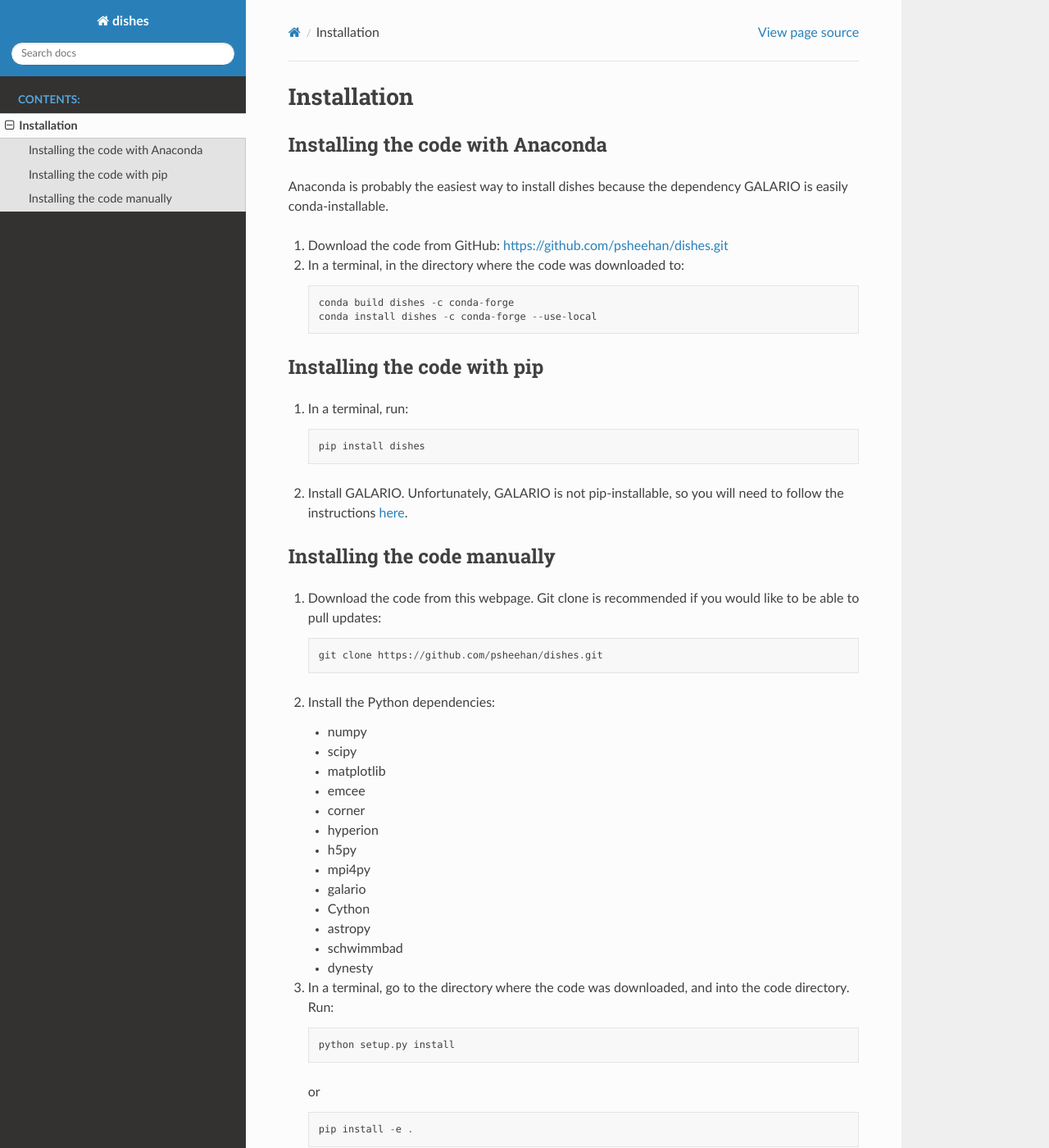
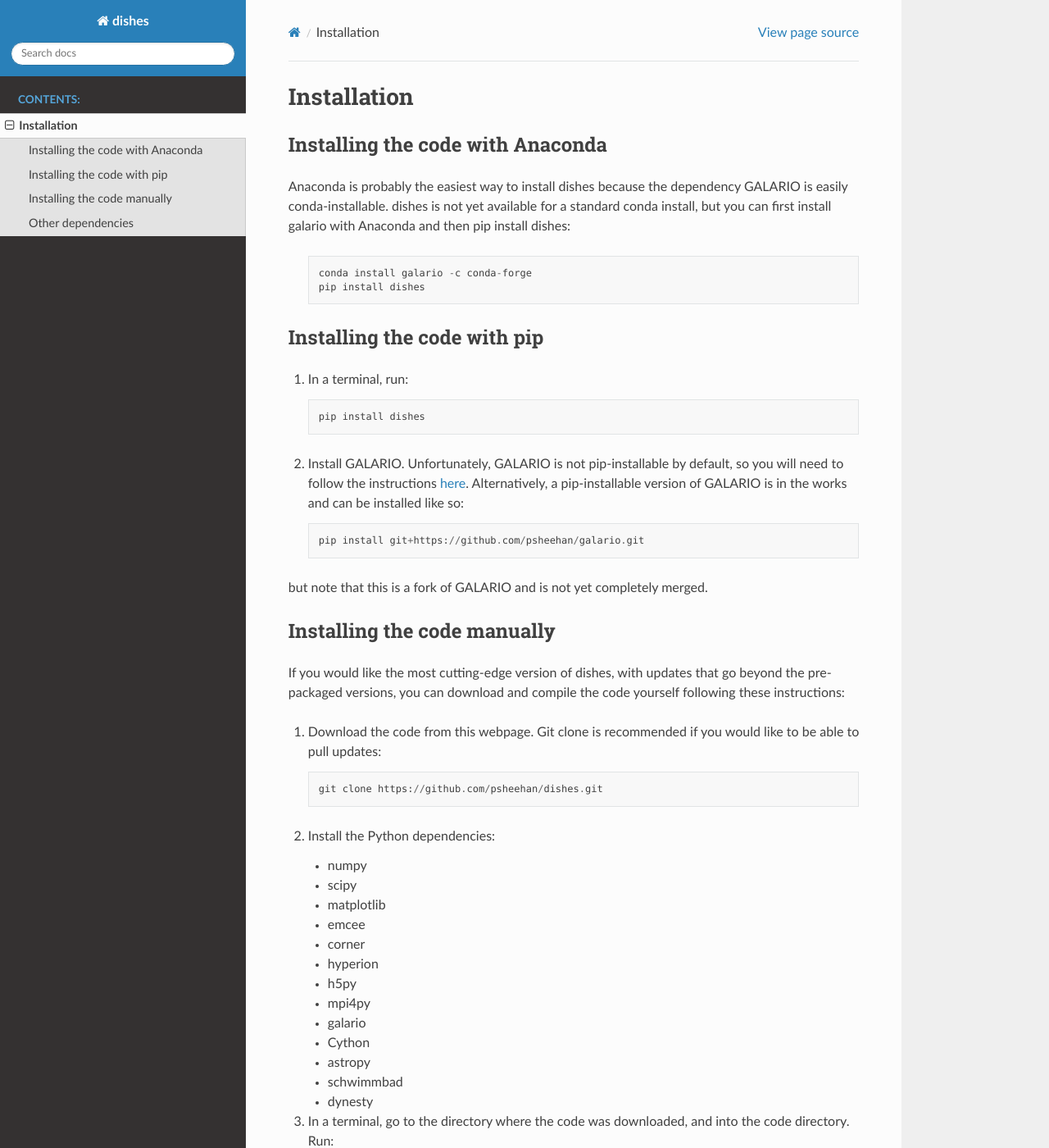
Before and after one commit to psheehan/dishes, a Sphinx documentation site: the page built from docs/installation.rst, in a window 1280 px wide and 1400 px high. Shown: the whole window at 82% size. Built offline with Sphinx 7.4.7 and the Read the Docs theme 2.0.0, drawn with Linux system fonts in a browser that asks for light colours; some of the changed text lies outside the part shown.

Commit message:
Updated installation instructions in docs.

```diff
--- a/docs/installation.rst
+++ b/docs/installation.rst
@@ -5,15 +5,12 @@ Installation
 Installing the code with Anaconda
 """""""""""""""""""""""""""""""""
 
-Anaconda is probably the easiest way to install dishes because the dependency GALARIO is easily conda-installable.
+Anaconda is probably the easiest way to install dishes because the dependency GALARIO is easily conda-installable. dishes is not yet available for a standard conda install, but you can first install galario with Anaconda and then pip install dishes:
 
-1. Download the code from GitHub: https://github.com/psheehan/dishes.git
-
-2. In a terminal, in the directory where the code was downloaded to:
    ::
 
-       conda build dishes -c conda-forge
-       conda install dishes -c conda-forge --use-local
+       conda install galario -c conda-forge
+       pip install dishes
 
 Installing the code with pip
 """"""""""""""""""""""""""""
@@ -23,10 +20,17 @@ Installing the code with pip
 
        pip install dishes
 
-2. Install GALARIO. Unfortunately, GALARIO is not pip-installable, so you will need to follow the instructions `here <https://mtazzari.github.io/galario/>`_.
+2. Install GALARIO. Unfortunately, GALARIO is not pip-installable by default, so you will need to follow the instructions `here <https://mtazzari.github.io/galario/>`_. Alternatively, a pip-installable version of GALARIO is in the works and can be installed like so:
+   ::
+
+       pip install git+https://github.com/psheehan/galario.git
+
+but note that this is a fork of GALARIO and is not yet completely merged.
 
 Installing the code manually
 """"""""""""""""""""""""""""
+
+If you would like the most cutting-edge version of dishes, with updates that go beyond the pre-packaged versions, you can download and compile the code yourself following these instructions:
 
 1. Download the code from this webpage. Git clone is recommended if you would like to be able to pull updates:
    ::
@@ -59,3 +63,25 @@ Installing the code manually
    ::
 
         pip install -e .
+
+   or
+
+   ::
+
+       conda build dishes -c conda-forge
+       conda install dishes -c conda-forge --use-local
+
+   depending on what method you prefer best.
+
+Other dependencies
+""""""""""""""""""
+
+The other codes that are needed to run dishes are `Hyperion <http://www.hyperion-rt.org>`_ and `RADMC-3D <http://www.ita.uni-heidelberg.de/~dullemond/software/radmc-3d/>`_. If you are a `Homebrew <https://brew.sh>`_ user, you can do this with:
+
+    ::
+
+       brew tap psheehan/science
+       brew install hyperion
+       brew install radmc3d
+
+>>>>>>> a1c85a0 (Updated installation instructions in docs.)
```
